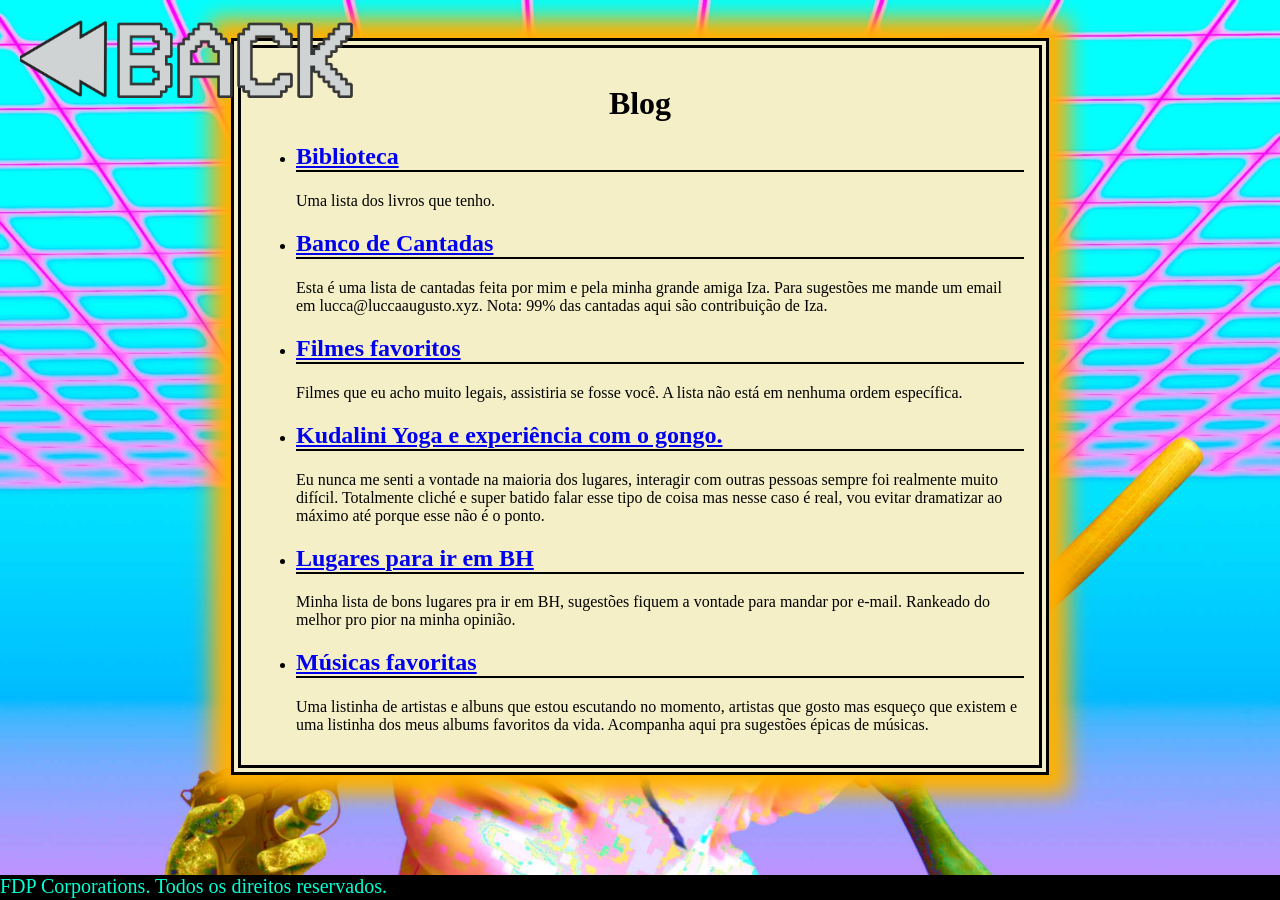
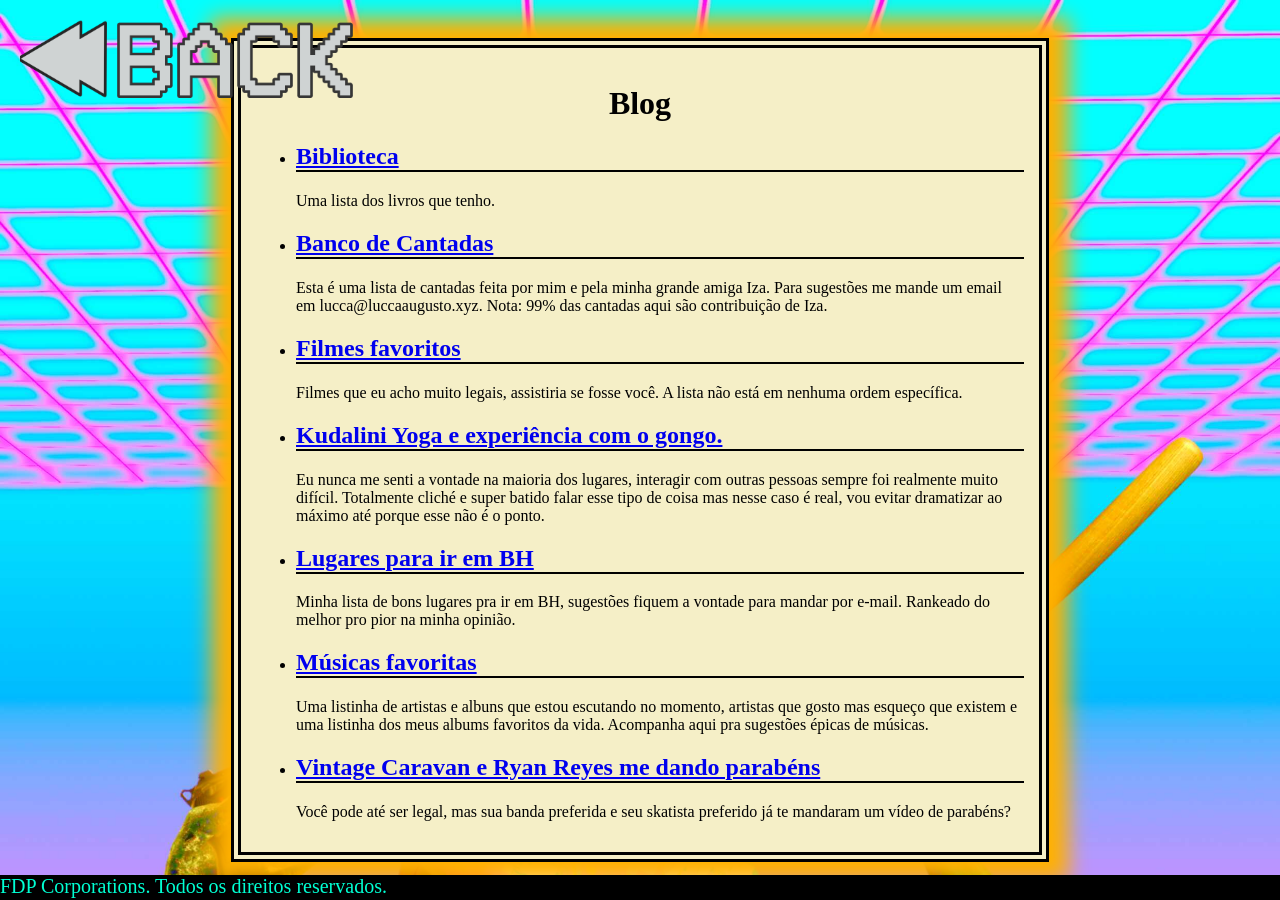
Before and after one commit to lrr68/site, a Jekyll site: the page built from blog.html, in a window 1280 px wide. Built offline with Jekyll 4.4.1, drawn with Linux system fonts in a browser that asks for light colours.

Commit message:
Post de parabens

```diff
--- /dev/null
+++ b/_blog/parabens.md
@@ -0,0 +1,19 @@
+---
+layout: post
+title: Vintage Caravan e Ryan Reyes me dando parabéns
+---
+
+Você pode até ser legal, mas sua banda preferida e seu skatista preferido já te mandaram um vídeo de parabéns?
+
+Obrigado minha amiga Iza por ter feito sua mágica e conseguido isso, estou em choque ainda.
+Meu aniversário de 22 anos foi definitivamente memorável.
+
+<div class="bipartido">
+<video  class="parte w50" controls preload="auto">
+	<source src="/images/blog/ryrey_happy_birthday.mp4" type="video/mp4">
+</video>
+
+<video  class="parte w50" controls preload="auto">
+	<source src="/images/blog/vintage_caravan_happy_birthday.mp4" type="video/mp4">
+</video>
+</div>
--- a/_config.yml
+++ b/_config.yml
@@ -24,8 +24,10 @@ github_username: lrr68
 url_pds: "https://pds.luccaaugusto.xyz"
 url_port: "https://portfolio.luccaaugusto.xyz"
 url_mal: "https://myanimelist.net/profile/luccaugusto"
+url_letterboxd: "https://letterboxd.com/luccaugusto/"
 user_mal: "luccaugusto"
 user_spot: "luccaugusto"
+user_letterboxd: "luccaugusto"
 url_spot: "https://open.spotify.com/user/luccaugusto"
 url_linkedin: "https://www.linkedin.com/in/lucca-augusto-santos-b66416195"
 url_orkut: "https://www.orkut.br.com/MainProfile?uid=2736677"
--- a/index.html
+++ b/index.html
@@ -15,6 +15,7 @@ title: Lucca Augusto
 			<li><img class="icone" src="images/icons/github-icon.png"/>Github: <a href="https://github.com/{{ site.github_username }}" target="_blank">{{ site.github_username }}</a></li>
 			<li><img class="icone" src="images/icons/spotify-icon.png"/>Spotify: <a href="{{ site.url_spot}}" target="_blank">{{ site.user_spot }}</a></li>
 			<li><img class="icone" src="images/icons/mal.ico"/>MyAnimeList: <a href="{{ site.url_mal }}" target="_blank">{{ site.user_mal }}</a></li>
+			<li><img class="icone" src="images/icons/letterboxd-icon.png"/>Letterboxd: <a href="{{ site.url_letterboxd }}" target="_blank">{{ site.user_letterboxd }}</a></li>
 			<li><img class="icone" src="images/icons/favicon.ico"/>Website: <a href="{{ site.url }}" target="_blank">{{ site.url }}</a> </li>
 			<li><img class="icone" src="images/icons/amazon-icon.png"/><a href="{{ site.wish_amazon }}" target="_blank">Wishlist da Amazon</a> </li>
 			<li><img class="icone" src="images/icons/orkut-icon.png"/><a href="{{ site.url_orkut }}" target="_blank">Orkut</a> </li>
```
Also changed, not shown: _blog/biblioteca.md (+1 -0 lines), Gemfile.lock, images/icons/letterboxd-icon.png (added), 2 other files.
